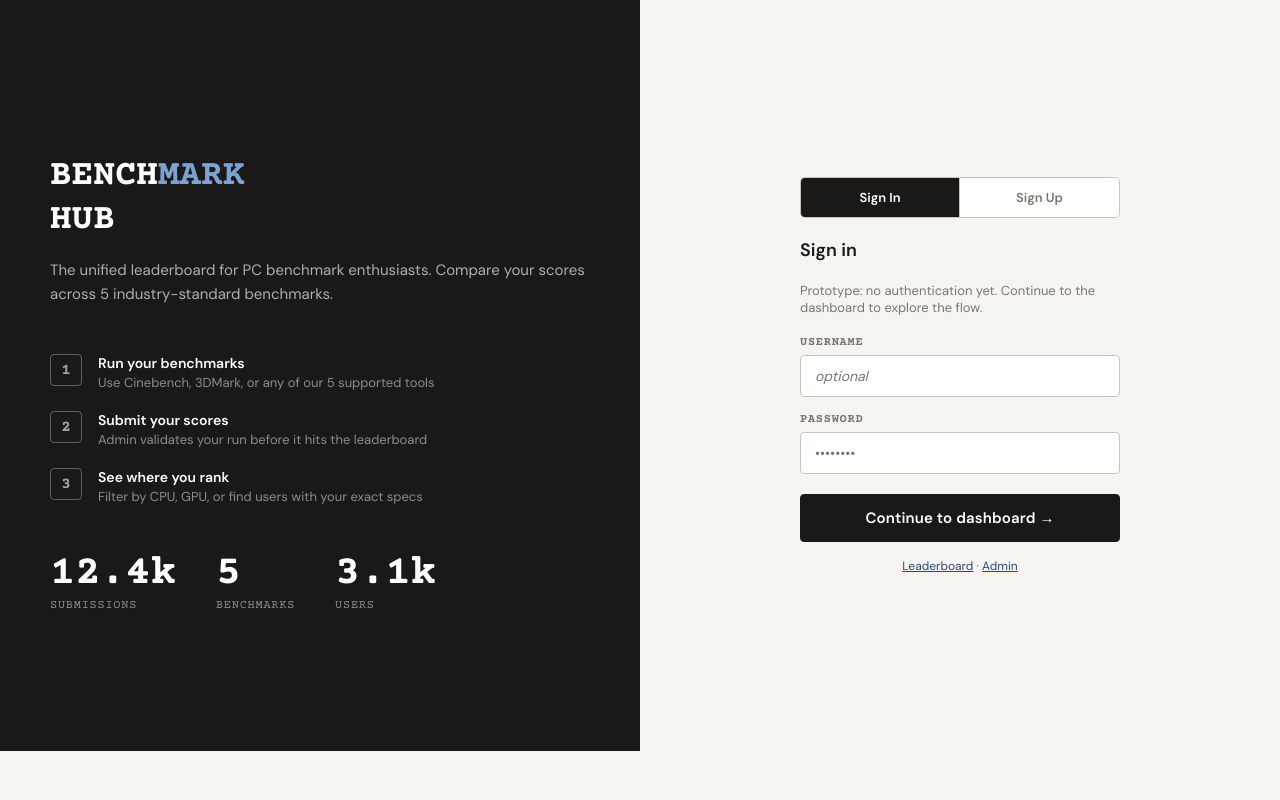
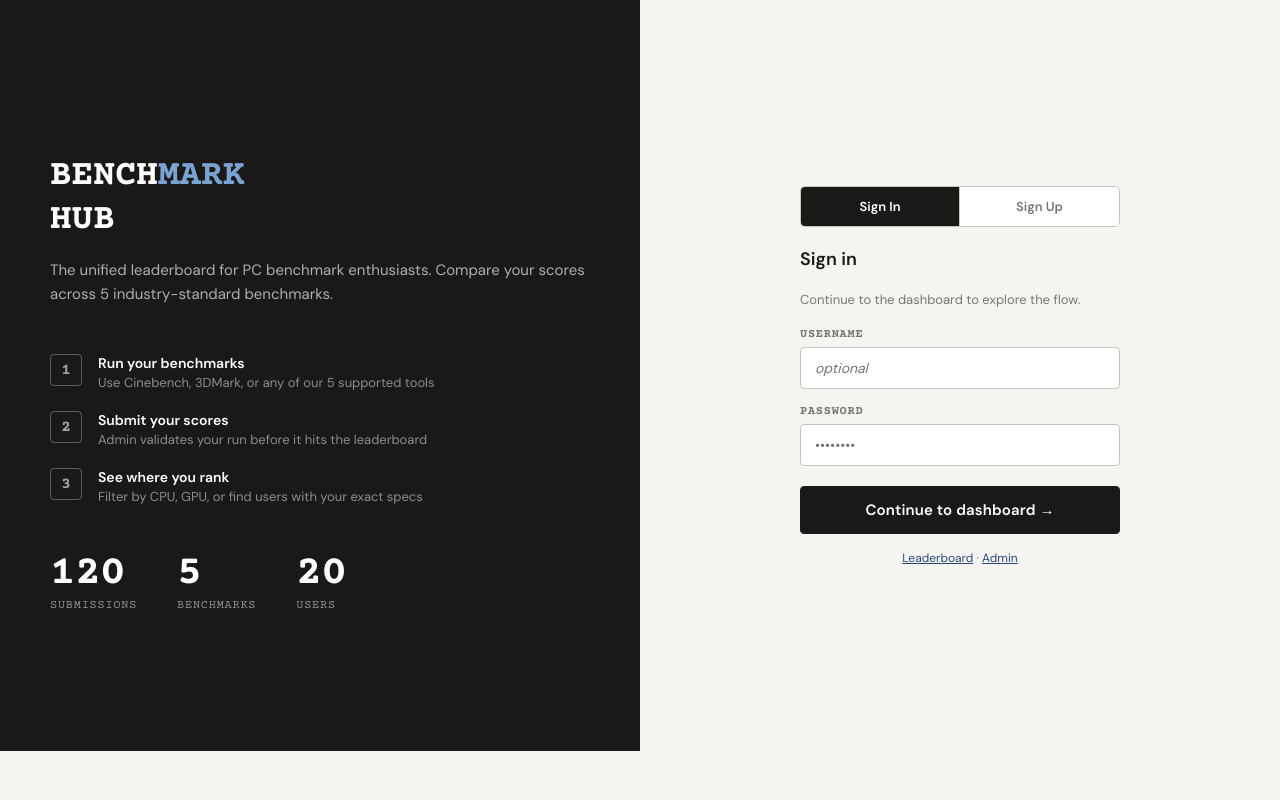
Before and after one commit to C00471311/Distributed-Computing-Benchmarking-Project, a Django app: page /login/ in a window 1280 px wide. Run offline with Django 4.2, Linux system fonts and the light colour scheme.

Commit message:
FE: Added a minor change

```diff
--- a/Frontend/templates/login.html
+++ b/Frontend/templates/login.html
@@ -46,7 +46,7 @@
 
       <div style="margin-top:48px; display:flex; gap:40px;">
         <div>
-          <div class="stat-big" style="color:white;">12.4k</div>
+          <div class="stat-big" style="color:white;">120</div>
           <div style="font-size:12px; color:rgba(255,255,255,0.5); margin-top:4px; font-family:'Courier Prime',monospace; text-transform:uppercase; letter-spacing:0.06em;">Submissions</div>
         </div>
         <div>
@@ -54,7 +54,7 @@
           <div style="font-size:12px; color:rgba(255,255,255,0.5); margin-top:4px; font-family:'Courier Prime',monospace; text-transform:uppercase; letter-spacing:0.06em;">Benchmarks</div>
         </div>
         <div>
-          <div class="stat-big" style="color:white;">3.1k</div>
+          <div class="stat-big" style="color:white;">20</div>
           <div style="font-size:12px; color:rgba(255,255,255,0.5); margin-top:4px; font-family:'Courier Prime',monospace; text-transform:uppercase; letter-spacing:0.06em;">Users</div>
         </div>
       </div>
@@ -69,7 +69,7 @@
 
       <div id="panel-signin" class="auth-panel is-visible" role="tabpanel" aria-labelledby="tab-signin">
         <h2 style="font-size:18px; font-weight:700; margin-bottom:4px;">Sign in</h2>
-        <p style="font-size:13px; color:var(--text-muted); margin-bottom:4px;">Prototype: no authentication yet. Continue to the dashboard to explore the flow.</p>
+        <p style="font-size:13px; color:var(--text-muted); margin-bottom:4px;">Continue to the dashboard to explore the flow.</p>
 
         <div class="form-field">
           <label for="id_username">Username</label>
@@ -86,7 +86,7 @@
 
       <div id="panel-signup" class="auth-panel" role="tabpanel" aria-labelledby="tab-signup" hidden>
         <h2 style="font-size:18px; font-weight:700; margin-bottom:4px;">Create account</h2>
-        <p style="font-size:13px; color:var(--text-muted); margin-bottom:4px;">UI only for now — backend registration can plug in later.</p>
+        <p style="font-size:13px; color:var(--text-muted); margin-bottom:4px;">Continue to the dashboard to explore the flow.</p>
 
         <div class="form-field">
           <label for="id_email">Email</label>
```
